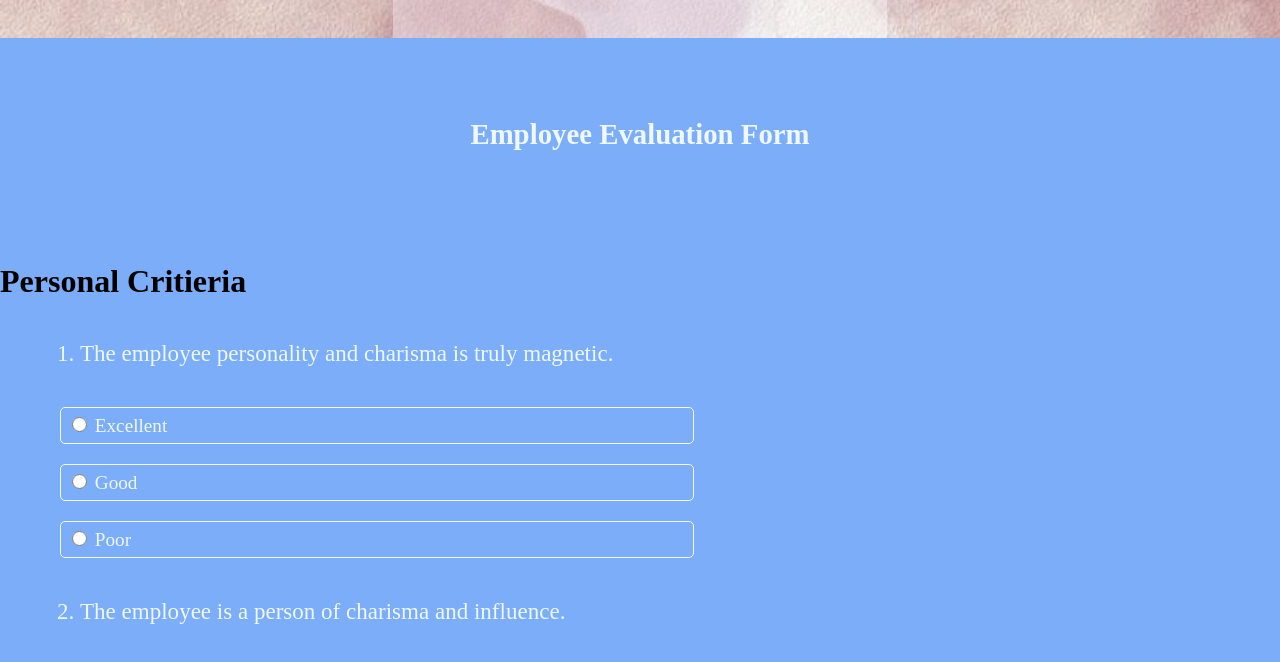
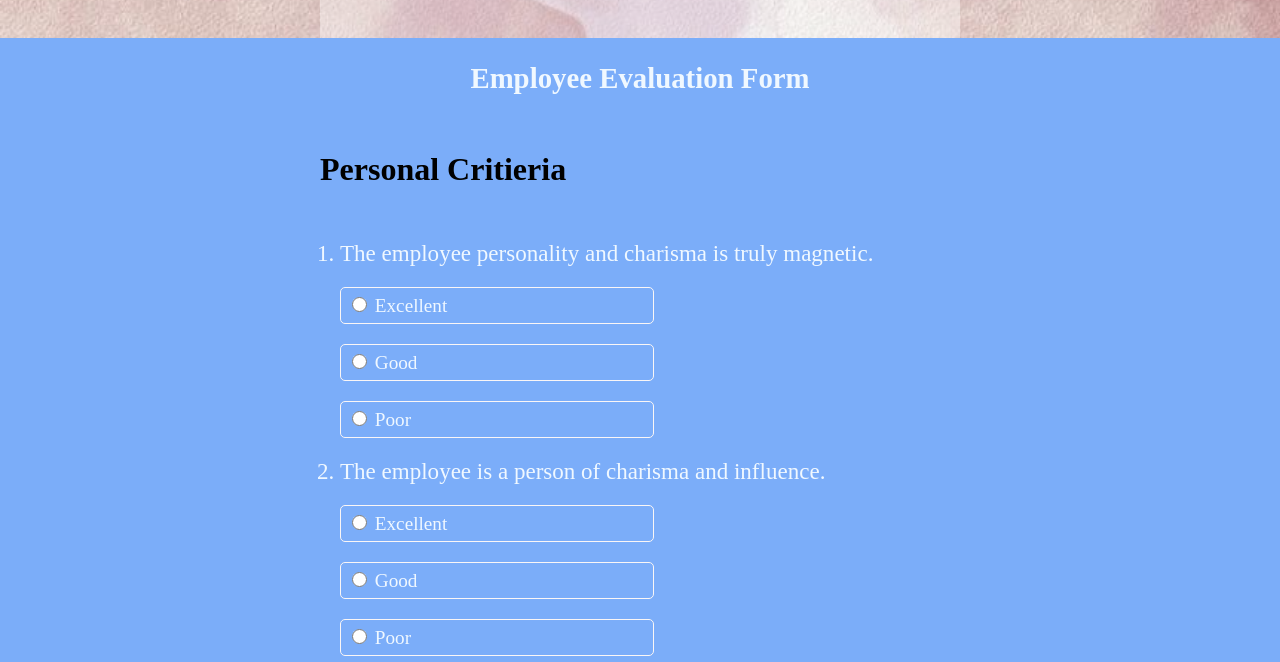
Before and after one commit to hamzajuwaihan/project3, a plain HTML site: page pages/evaluation.html in a window 1280 px wide. Shown: the part 712-1374 px from the top of the page. Drawn offline with Linux system fonts and the light colour scheme.

Commit message:
center elements in evaluation pages

```diff
--- a/main.css
+++ b/main.css
@@ -13,6 +13,7 @@
         flex-direction: column;
         align-content: space-around;
         text-align: center;
+
     }
 
     .containerWelcome h1 {
@@ -42,6 +43,7 @@
         background-color: rgba(253, 253, 253, 0.4);
         height: 750px;
         transition: 2s;
+        width: 50%;
 
     }
 
@@ -68,7 +70,9 @@
             rgba(194, 149, 156, 0.4);
 
     }
-
+    ol {
+        padding: 20px;
+    }
     select.empolyeeName {
         width: 40%;
         height: 40px;
@@ -119,9 +123,9 @@
         border: 1px solid rgb(250, 246, 246);
         width: 50%;
         text-transform: capitalize;
+        margin-bottom: 20px;
+        border-radius: 5px;
 
-        border-radius: 5px;
-        margin: 20px;
         padding: 6px;
 
     }
@@ -135,9 +139,9 @@
 
     .employeeFormEval li{
      font-size: larger;
-     width: 50%;
+     margin-bottom: 20px;
 
-     margin: 40px;
+
     }
     .employeeFormEval h3{
      font-size: xx-large;
@@ -146,7 +150,7 @@
 
     }
     .employeeFormEval h2{
-      margin: 80px;
+
     }
 
 
@@ -178,3 +182,8 @@
         padding: 5px 5px 5px;
         width: 400px;
     }
+
+form{
+    width: 50%;
+
+}
```
